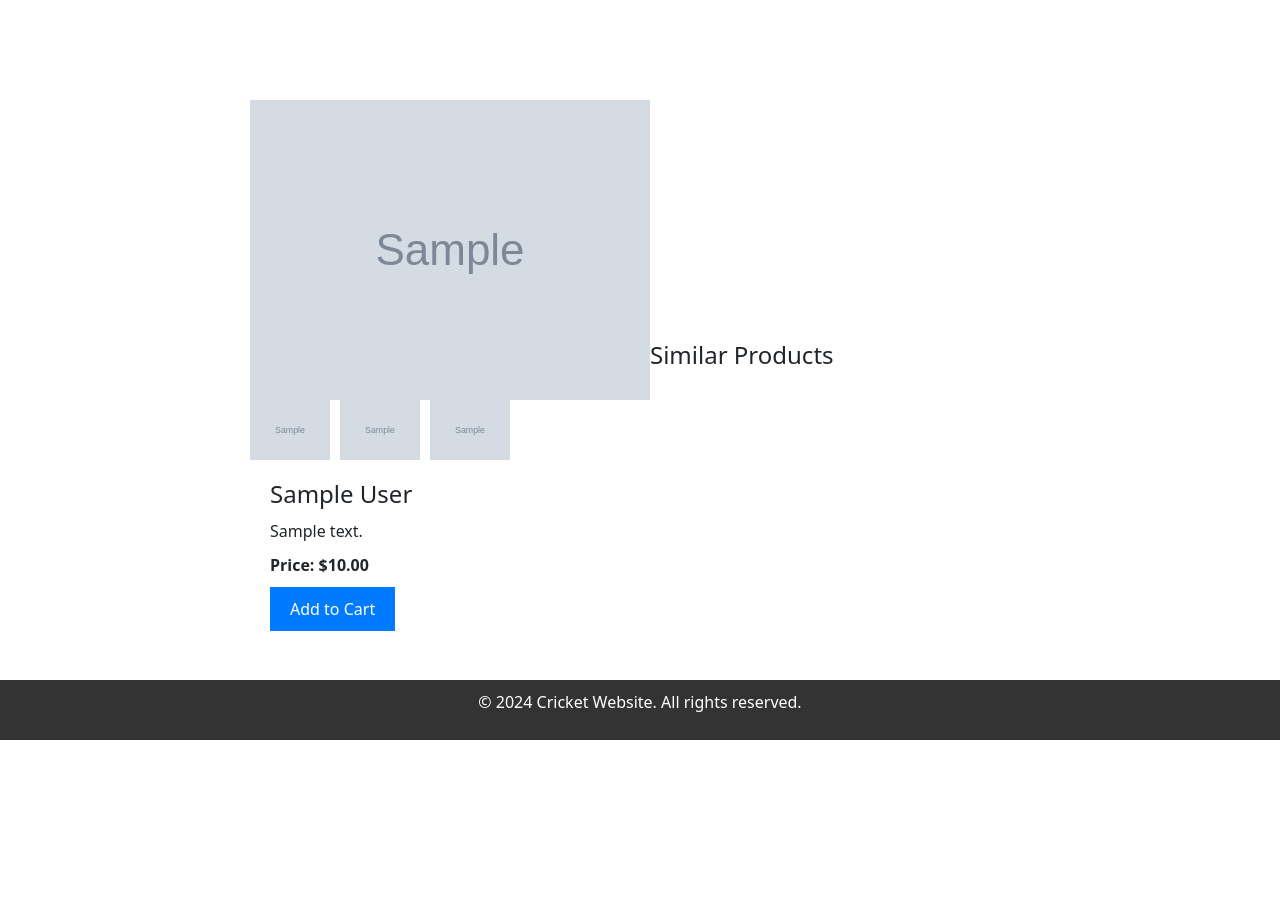
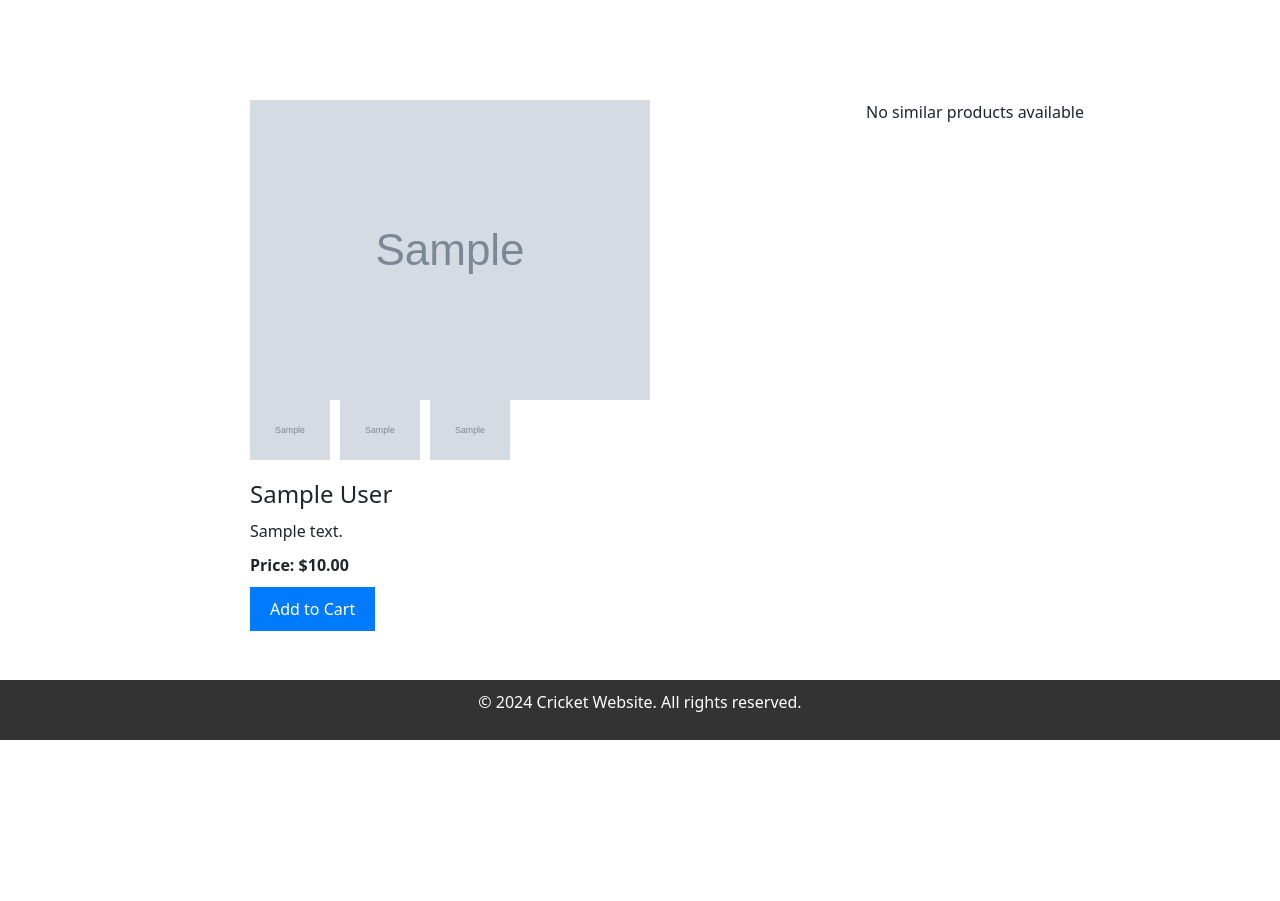
Before and after one commit to saravana1304/cricket-ecomerce-website-project, a Django app: page /productdetails/1/ in a window 1280 px wide. Shown: the part 60-961 px from the top of the page. Before the commit the page ends 800 px from the top, so only its background shows below. Run offline with Django 4.2, Linux system fonts and the light colour scheme; tables that the repository leaves empty hold one stand-in row (values such as "Sample post"); grey boxes marked "Sample" are stand-in pictures.

Commit message:
similar products

```diff
--- a/crickart/static/userapp1/productdetails.css
+++ b/crickart/static/userapp1/productdetails.css
@@ -2,8 +2,9 @@
 .main-container {
   margin-left: 250px;
   margin-top: 100px;
-    align-items: center;
+  margin-bottom: 250px;
   display: flex;
+  flex-wrap: wrap; /* Wrap items if they exceed container width */
 }
 
 /* Product Thumbnails */
@@ -25,6 +26,11 @@
 }
 
 /* Product Image */
+.product-image {
+  flex: 0 0 auto; /* Prevent image from growing */
+  margin-right: 20px; /* Add spacing between image and details */
+}
+
 .product-image img {
   max-width: 400px;
   height: auto;
@@ -32,7 +38,8 @@
 
 /* Product Details */
 .details {
-    margin-left: 20px;
+  flex: 1; /* Allow details to take remaining space */
+  margin-bottom: 20px; /* Add spacing between details and similar products */
 }
 
 .details h1 {
@@ -51,6 +58,10 @@
 }
 
 /* Add to Cart Button */
+.button-container {
+  margin-top: 20px;
+}
+
 button {
   padding: 10px 20px;
   background-color: #007bff;
@@ -62,6 +73,7 @@
 
 /* Similar Products */
 .similar-products {
+  flex: 1; /* Allow similar products to take remaining space */
   text-align: center;
 }
 
--- a/crickart/userapp1/templates/userapp1/productdetails.html
+++ b/crickart/userapp1/templates/userapp1/productdetails.html
@@ -2,19 +2,9 @@
 {% load static %}
 {% block content %}
 
-
 <link rel="stylesheet" href="{% static 'userapp1/productdetails.css' %}">
-
-<link href="https://cdn.jsdelivr.net/npm/bootstrap@5.3.3/dist/css/bootstrap.min.css" rel="stylesheet"
-integrity="sha384-QWTKZyjpPEjISv5WaRU9OFeRpok6YctnYmDr5pNlyT2bRjXh0JMhjY6hW+ALEwIH" crossorigin="anonymous">
-
-<script src="https://cdn.jsdelivr.net/npm/bootstrap@5.3.3/dist/js/bootstrap.bundle.min.js"
- integrity="sha384-YvpcrYf0tY3lHB60NNkmXc5s9fDVZLESaAA55NDzOxhy9GkcIdslK1eN7N6jIeHz" crossorigin="anonymous"></script>
-
+<link href="https://cdn.jsdelivr.net/npm/bootstrap@5.3.3/dist/css/bootstrap.min.css" rel="stylesheet" integrity="sha384-QWTKZyjpPEjISv5WaRU9OFeRpok6YctnYmDr5pNlyT2bRjXh0JMhjY6hW+ALEwIH" crossorigin="anonymous">
 <script src="https://cdn.jsdelivr.net/npm/bootstrap@5.3.3/dist/js/bootstrap.bundle.min.js" integrity="sha384-YvpcrYf0tY3lHB60NNkmXc5s9fDVZLESaAA55NDzOxhy9GkcIdslK1eN7N6jIeHz" crossorigin="anonymous"></script>
-
-
-
 
 <!-- Main Container -->
 <div class="main-container">
@@ -26,15 +16,14 @@ integrity="sha384-QWTKZyjpPEjISv5WaRU9OFeRpok6YctnYmDr5pNlyT2bRjXh0JMhjY6hW+ALEw
     </div>
 
     <div class="product-thumbnails">
-
       <div class="thumbnail">
-        <img onclick="clickedImg1('{{product.image2.url }}')" src="{{ product.image2.url }}" alt="{{ product.product_name }}">
+        <img onclick="clickedImg1('{{ product.image2.url }}')" src="{{ product.image2.url }}" alt="{{ product.product_name }}">
       </div>
       <div class="thumbnail">
-        <img onclick="clickedImg2('{{product.image3.url}}')" src="{{ product.image3.url }}" alt="{{ product.product_name }}">
+        <img onclick="clickedImg2('{{ product.image3.url }}')" src="{{ product.image3.url }}" alt="{{ product.product_name }}">
       </div>
       <div class="thumbnail">
-        <img onclick="clickedImg3('{{product.image1.url}}')" src="{{ product.image1.url }}" alt="{{ product.product_name }}">
+        <img onclick="clickedImg3('{{ product.image1.url }}')" src="{{ product.image1.url }}" alt="{{ product.product_name }}">
       </div>
     </div>
 
@@ -47,11 +36,14 @@ integrity="sha384-QWTKZyjpPEjISv5WaRU9OFeRpok6YctnYmDr5pNlyT2bRjXh0JMhjY6hW+ALEw
     </div>
   </div>
 
+  <!-- Display similar products -->
+  {% if similar_products %}
     <div class="similar-products">
       <h2>Similar Products</h2>
       <div class="product-list">
         <!-- List of similar products -->
         {% for similar_product in similar_products %}
+          {% if similar_product.category.is_listed and similar_product.brand.is_listed and similar_product.is_listed %}
             <div class="product">
               <a href="{% url 'productdetails' similar_product.id %}">
                 <img src="{{ similar_product.image1.url }}" alt="{{ similar_product.product_name }}">
@@ -59,15 +51,17 @@ integrity="sha384-QWTKZyjpPEjISv5WaRU9OFeRpok6YctnYmDr5pNlyT2bRjXh0JMhjY6hW+ALEw
                 <p class="product-price">${{ similar_product.selling_price }}</p>
               </a>
             </div>
+          {% endif %}
         {% endfor %}
       </div>
     </div>
-
-
-
+  {% else %}
+    <!-- Display message if no similar products are available -->
+    <div class="similar-products">
+      <p>No similar products available</p>
     </div>
-
-
+  {% endif %}
+</div>
 
 <script>
   function clickedImg1(url){
@@ -84,16 +78,6 @@ integrity="sha384-QWTKZyjpPEjISv5WaRU9OFeRpok6YctnYmDr5pNlyT2bRjXh0JMhjY6hW+ALEw
     const mainImg =document.getElementById('mainImg')
     mainImg.setAttribute('src',url)
   }
-
 </script>
 
-
-
-
-
-
-
-
-
-
 {% endblock %}
--- a/crickart/userapp1/views.py
+++ b/crickart/userapp1/views.py
@@ -10,17 +10,31 @@ from .models import UserProfile
 from adminn.models import Category,Product,Brand
 from .forms import CreateUserForm
 from django.http import JsonResponse
+from django.db.models import Q
 
 
 # Create your views here.
 
 @cache_control(no_cache=True,must_revalidate=True,no_store=True) #performimg the sessions control,not ot redirect to older pages
 def userindex(request):
-    categories=Category.objects.filter(is_listed=True)
-    products=Product.objects.filter(is_listed=True)
-    brand=Brand.objects.filter(is_listed=True)
-    context={'categories': categories,'products':products,'brnd':brand}
-    return render(request,"userapp1/home.html",context)
+    categories = Category.objects.filter(is_listed=True)
+    products = Product.objects.filter(is_listed=True)
+    brand = Brand.objects.filter(is_listed=True)
+
+    # Filter similar products based on listed categories, brands, and products
+    similar_products = Product.objects.filter(
+        Q(category__in=categories) &
+        Q(brand__in=brand) &
+        Q(is_listed=True)
+    )
+
+    context = {
+        'categories': categories,
+        'products': products,
+        'brand': brand,
+        'similar_products': similar_products
+    }
+    return render(request, "userapp1/home.html", context)
 
 
 def userregister(request):
```
Also changed, not shown: crickart/userapp1/templates/userapp1/home.html (+25 -2 lines), crickart/static/category_images/glove_1_K01pjww.jpg (added), crickart/static/product_images/glove_3.jpeg (added), crickart/static/product_images/glove_4.webp (added), crickart/static/product_images/glove_4_uQptsxF.webp (added). Lines whose indentation alone changed are shown as unchanged.
